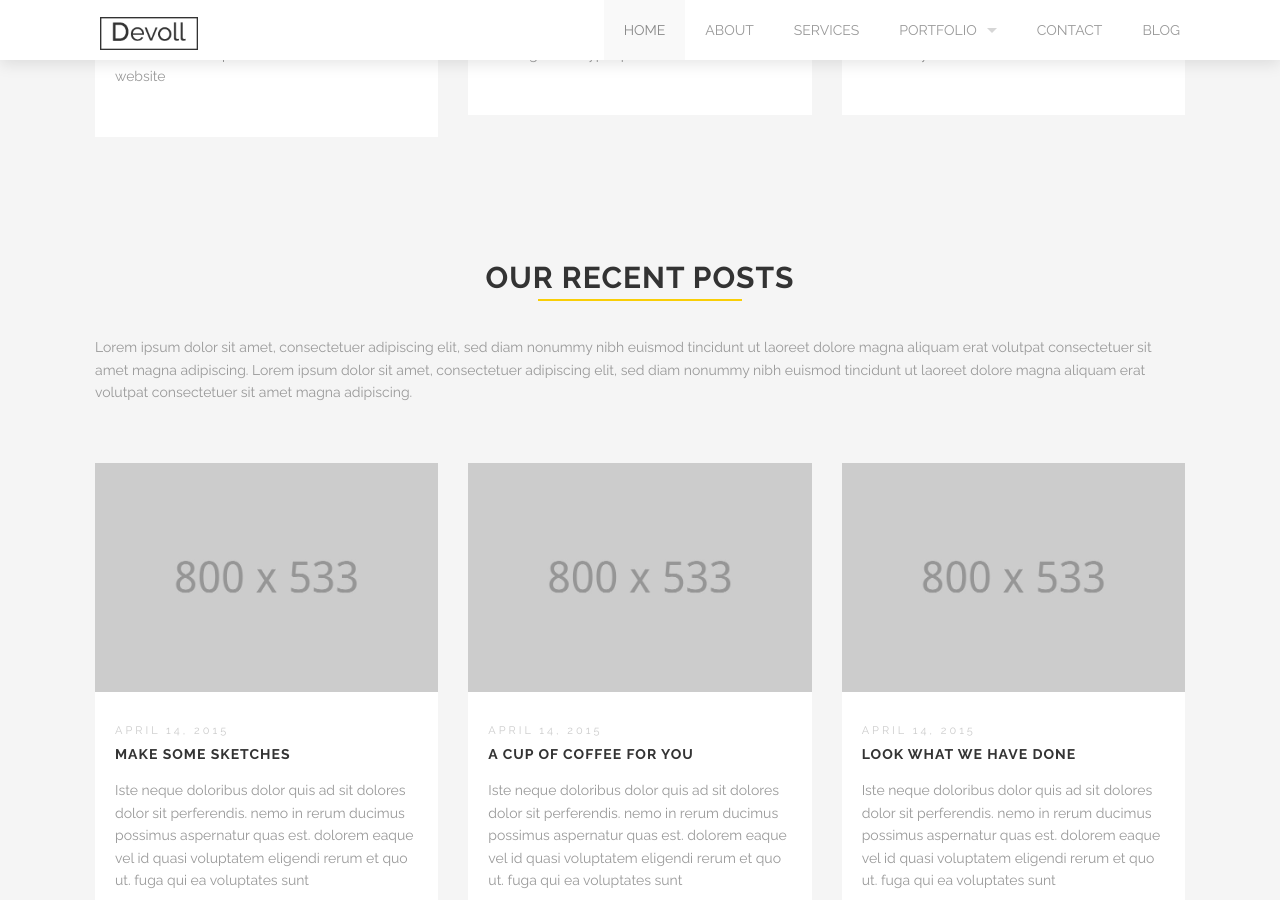
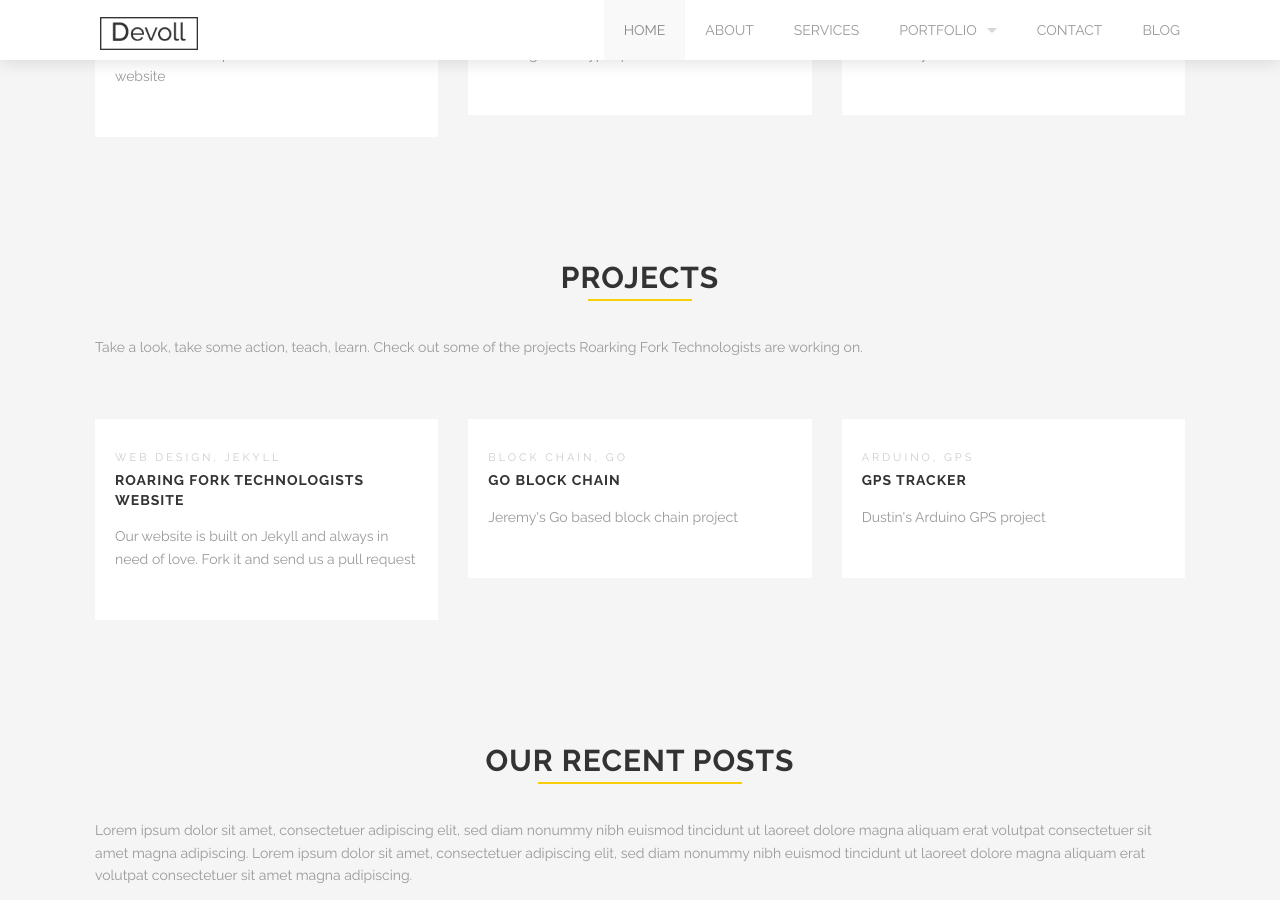
Before and after one commit to COWestSlopeTech/westslopetech, a Jekyll site: the page built from index.html, in a window 1280 px wide and 900 px high, scrolled down 4706 px. Built offline with Jekyll 4.4.1, drawn with Linux system fonts in a browser that asks for light colours.

Commit message:
quick project list, similar to events

```diff
--- /dev/null
+++ b/_data/projects.yml
@@ -0,0 +1,15 @@
+- title: Roaring Fork Technologists Website
+  url: https://github.com/RoaringForkTech/roaringforktech/
+  description: Our website is built on Jekyll and always in need of love.  Fork it and send us a pull request
+  image: images/githubcat.png
+  category: Web Design, Jekyll
+- title: Go Block Chain
+  description: Jeremy's Go based block chain project
+  url: https://github.com/jcerise/go-blockchain
+  image: images/blockchain.jpg
+  category: Block Chain, Go
+- title: GPS Tracker
+  description: Dustin's Arduino GPS project
+  url: https://github.com/dustinb/gpstag
+  image: images/blockchain.jpg
+  category: Arduino, GPS
--- /dev/null
+++ b/_includes/projects.html
@@ -0,0 +1,47 @@
+<div class='full' style='background: #f5f5f5'>
+  <div class='row'>
+    <div class='large-12 columns'>
+      {% include section-header.html title="Projects" %}
+      <div class='spacing'></div>
+      <p>
+        Take a look, take some action, teach, learn.  Check out some of the projects Roarking Fork Technologists are working
+        on.
+      </p>
+      <div class='two spacing'></div>
+    </div>
+  </div>
+
+  <div class='row'>
+    {% for project in site.data.projects %}
+    {% if forloop.index > 3 %}
+    {% break %}
+    {% endif %}
+
+    <div class='large-4 medium-4 columns'>
+      <div class='mod modBlogPost'>
+        <a href="{{project.url}}"><!-- <img alt="" width=340 height=206 src="{{site.url}}/{{project.image}}" /> --></a>
+        <div class='content'>
+          <p class='date'>{{ project.category }}</p>
+          <h4><a href="{{project.url}}">{{project.title}}</a></h4>
+          <p>{{project.description}}</p>
+          <!-- -->
+        </div>
+      </div>
+    </div>
+
+    {% endfor %}
+
+  </div>
+  <!--
+  <div class='two spacing'></div>
+  <div class='row'>
+    <div class='large-12 columns'>
+      <p class='centered-text'>
+        <a class='button' href='blog.html'>See more posts</a>
+      </p>
+    </div>
+  </div>
+  <div class='two spacing'></div>
+  -->
+
+</div>
--- a/index.html
+++ b/index.html
@@ -333,6 +333,8 @@ milestones:
 
 {% include events.html %}
 
+{% include projects.html %}
+
 <div class='full' style='background: #f5f5f5'>
   <div class='row'>
     <div class='large-12 columns'>
```
Also changed, not shown: images/githubcat.png (added).
